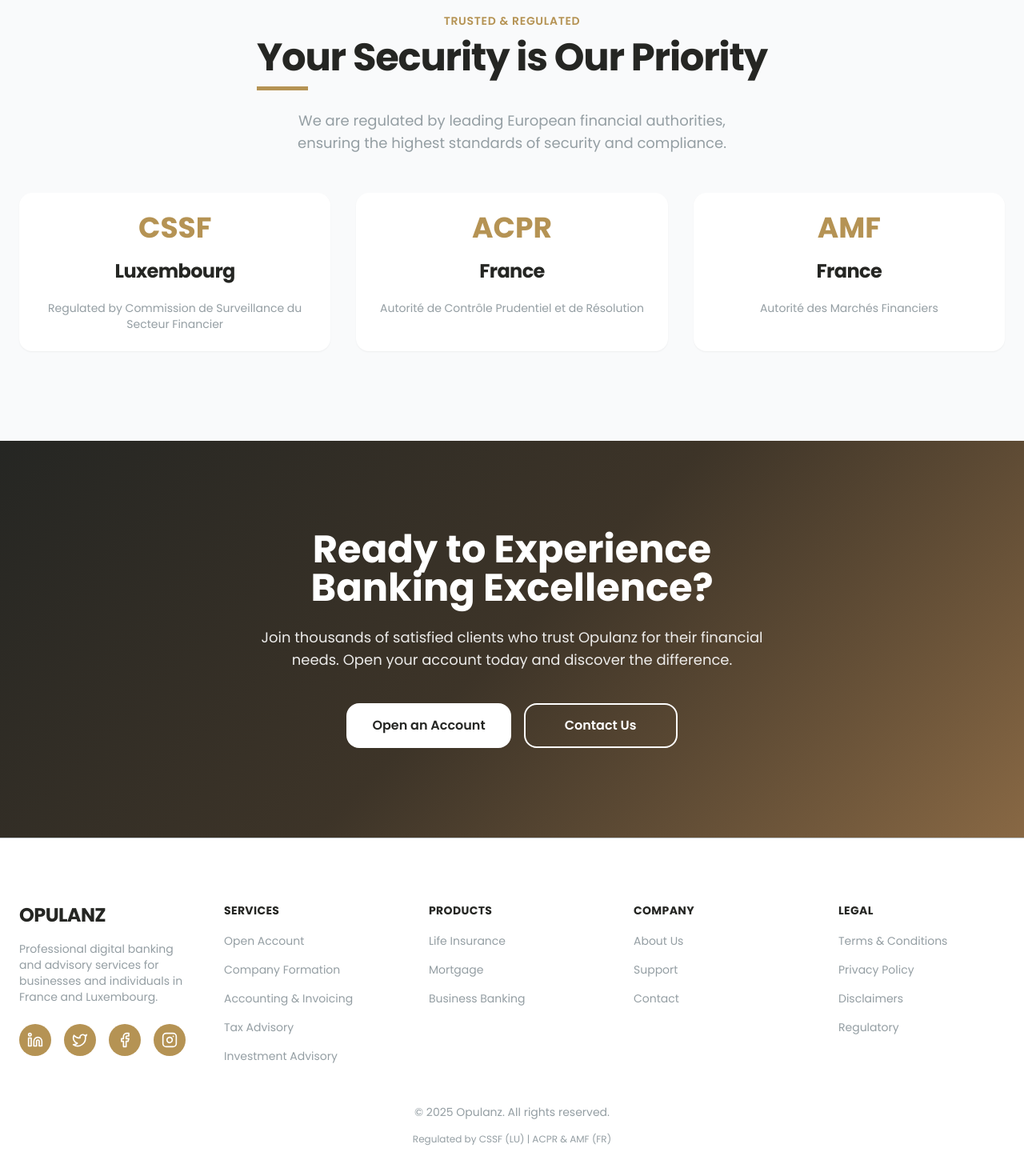
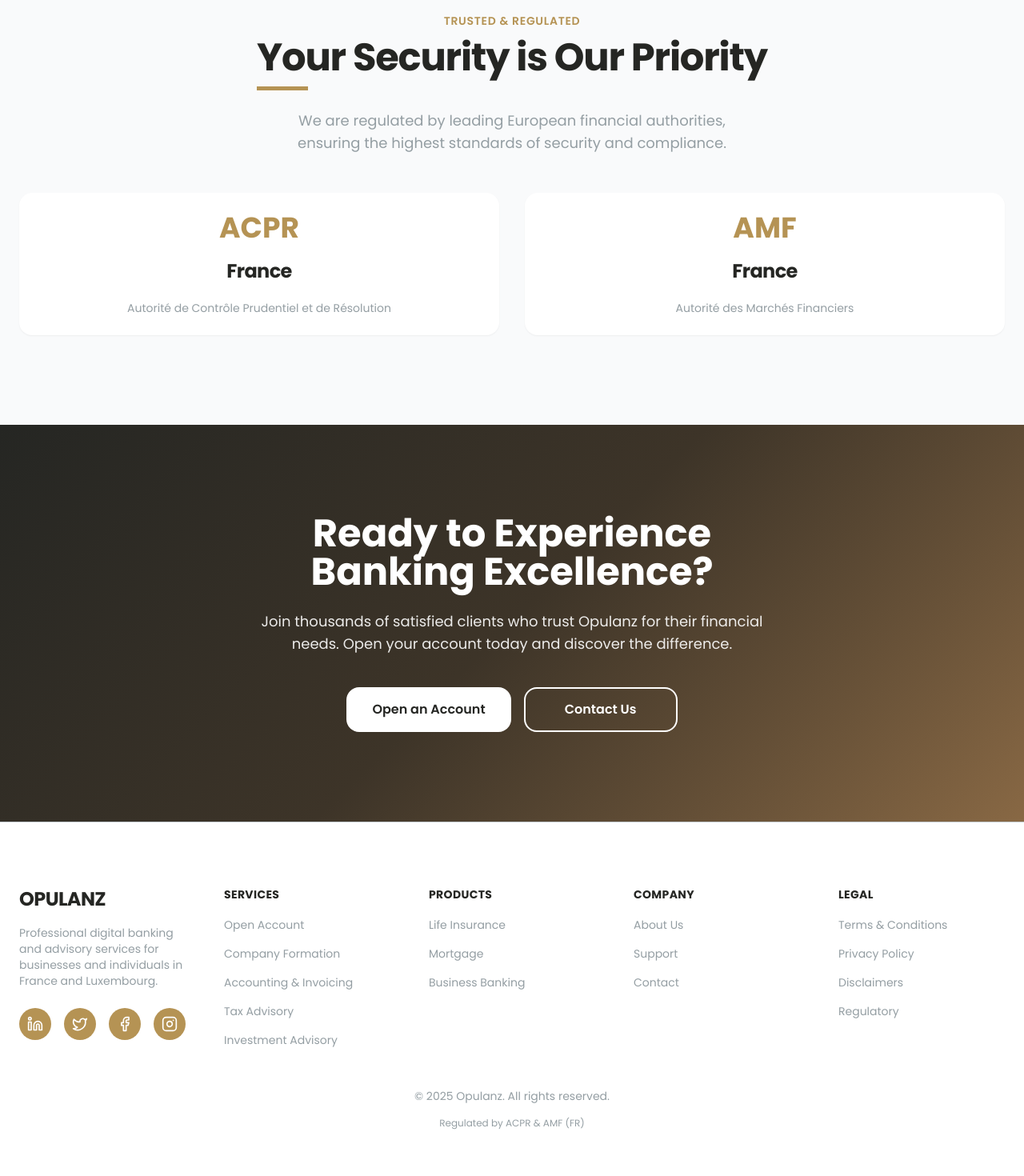
Before and after one commit to TAJKING10/opulanzbanking, a Next.js app: page /en/services in a window 1280 px wide. Shown: the part 3813-5283 px from the top of the page at 80% size. Built offline with nearby package versions, Linux system fonts and the light colour scheme.

Commit message:
And update on some pages

```diff
--- a/app/[locale]/page.tsx
+++ b/app/[locale]/page.tsx
@@ -91,16 +91,7 @@
             title={t('home.trust.description')}
             description={t('home.trust.summary')}
           />
-          <div className="grid gap-8 md:grid-cols-3">
-            <div className="card-hover group rounded-2xl border border-brand-grayLight/30 bg-white p-8 text-center shadow-sm transition-all duration-300">
-              <div className="mb-4 text-4xl font-bold text-brand-gold transition-transform duration-300 group-hover:scale-110">CSSF</div>
-              <h3 className="mb-2 text-lg font-bold text-brand-dark">
-                {t('home.regulatory.luxembourg')}
-              </h3>
-              <p className="text-sm text-brand-grayMed">
-                {t('home.regulatory.cssf')}
-              </p>
-            </div>
+          <div className="grid gap-8 md:grid-cols-2">
             <div className="card-hover group rounded-2xl border border-brand-grayLight/30 bg-white p-8 text-center shadow-sm transition-all duration-300">
               <div className="mb-4 text-4xl font-bold text-brand-gold transition-transform duration-300 group-hover:scale-110">
                 ACPR
--- a/app/[locale]/services/page.tsx
+++ b/app/[locale]/services/page.tsx
@@ -85,7 +85,7 @@
   ];
 
   const whyChooseUs = [
-    "Regulated by CSSF, ACPR, and AMF for your peace of mind",
+    "Regulated by ACPR and AMF for your peace of mind",
     "Over 25 years of combined expertise in financial services",
     "Personalized service from dedicated account managers",
     "Competitive rates and transparent fee structure",
@@ -199,16 +199,7 @@
             title="Your Security is Our Priority"
             description="We are regulated by leading European financial authorities, ensuring the highest standards of security and compliance."
           />
-          <div className="grid gap-8 md:grid-cols-3">
-            <Card className="border-none bg-white shadow-sm">
-              <CardHeader className="text-center">
-                <div className="mb-4 text-4xl font-bold text-brand-gold">CSSF</div>
-                <CardTitle>{t('home.regulatory.luxembourg')}</CardTitle>
-              </CardHeader>
-              <CardContent className="text-center">
-                <p className="text-sm text-brand-grayMed">{t('home.regulatory.cssf')}</p>
-              </CardContent>
-            </Card>
+          <div className="grid gap-8 md:grid-cols-2">
             <Card className="border-none bg-white shadow-sm">
               <CardHeader className="text-center">
                 <div className="mb-4 text-4xl font-bold text-brand-gold">ACPR</div>
--- a/messages/en.json
+++ b/messages/en.json
@@ -133,7 +133,7 @@
     }
   },
   "legal": {
-    "regulated": "Regulated by CSSF (LU) | ACPR & AMF (FR)",
+    "regulated": "Regulated by ACPR & AMF (FR)",
     "disclaimer": "Opulanz is a digital banking platform. Banking services provided by licensed partners.",
     "mifid": "Investment services subject to MiFID II regulations",
     "idd": "Insurance distribution subject to IDD requirements"
@@ -178,7 +178,7 @@
     },
     "description": "Professional digital banking and advisory services for businesses and individuals in France and Luxembourg.",
     "copyright": "© {year} Opulanz. All rights reserved.",
-    "regulated": "Regulated by CSSF (LU) | ACPR & AMF (FR)"
+    "regulated": "Regulated by ACPR & AMF (FR)"
   },
   "home": {
     "services": {
@@ -198,8 +198,6 @@
       "summary": "Opulanz operates under strict regulatory oversight to ensure your financial security."
     },
     "regulatory": {
-      "luxembourg": "Luxembourg",
-      "cssf": "Regulated by Commission de Surveillance du Secteur Financier",
       "france": "France",
       "acpr": "Autorité de Contrôle Prudentiel et de Résolution",
       "amf": "Autorité des Marchés Financiers"
@@ -427,8 +425,8 @@
       "mortgage": "Mortgage services are provided by licensed credit intermediaries. Subject to responsible lending requirements."
     },
     "LU": {
-      "banking": "Banking services are provided by partners licensed and regulated by CSSF (Commission de Surveillance du Secteur Financier).",
-      "investment": "Investment advisory services comply with Luxembourg law and MiFID II regulations. Subject to CSSF supervision.",
+      "banking": "Banking services are provided by licensed and regulated partners.",
+      "investment": "Investment advisory services comply with Luxembourg law and MiFID II regulations.",
       "insurance": "Life insurance products distributed in compliance with Luxembourg insurance law and IDD requirements.",
       "mortgage": "Mortgage services provided by regulated credit institutions in Luxembourg. Subject to consumer protection laws."
     }
--- a/messages/fr.json
+++ b/messages/fr.json
@@ -133,7 +133,7 @@
     }
   },
   "legal": {
-    "regulated": "Réglementé par CSSF (LU) | ACPR & AMF (FR)",
+    "regulated": "Réglementé par ACPR & AMF (FR)",
     "disclaimer": "Opulanz est une plateforme bancaire numérique. Services bancaires fournis par des partenaires agréés.",
     "mifid": "Services d'investissement soumis aux réglementations MiFID II",
     "idd": "Distribution d'assurance soumise aux exigences IDD"
@@ -178,7 +178,7 @@
     },
     "description": "Services bancaires et de conseil numériques professionnels pour les entreprises et les particuliers en France et au Luxembourg.",
     "copyright": "© {year} Opulanz. Tous droits réservés.",
-    "regulated": "Réglementé par CSSF (LU) | ACPR & AMF (FR)"
+    "regulated": "Réglementé par ACPR & AMF (FR)"
   },
   "home": {
     "services": {
@@ -198,8 +198,6 @@
       "summary": "Opulanz opère sous une surveillance réglementaire stricte pour assurer votre sécurité financière."
     },
     "regulatory": {
-      "luxembourg": "Luxembourg",
-      "cssf": "Réglementé par la Commission de Surveillance du Secteur Financier",
       "france": "France",
       "acpr": "Autorité de Contrôle Prudentiel et de Résolution",
       "amf": "Autorité des Marchés Financiers"
@@ -427,8 +425,8 @@
       "mortgage": "Les services hypothécaires sont fournis par des intermédiaires de crédit agréés. Soumis aux exigences de prêt responsable."
     },
     "LU": {
-      "banking": "Les services bancaires sont fournis par des partenaires agréés et réglementés par la CSSF (Commission de Surveillance du Secteur Financier).",
-      "investment": "Les services de conseil en investissement sont conformes à la législation luxembourgeoise et aux réglementations MiFID II. Sous la supervision de la CSSF.",
+      "banking": "Les services bancaires sont fournis par des partenaires agréés et réglementés.",
+      "investment": "Les services de conseil en investissement sont conformes à la législation luxembourgeoise et aux réglementations MiFID II.",
       "insurance": "Produits d'assurance-vie distribués conformément à la législation luxembourgeoise sur les assurances et aux exigences de la DDA.",
       "mortgage": "Services hypothécaires fournis par des établissements de crédit réglementés au Luxembourg. Soumis aux lois de protection des consommateurs."
     }
--- a/shared/components/compliance-banner.tsx
+++ b/shared/components/compliance-banner.tsx
@@ -25,9 +25,9 @@
   },
   LU: {
     banking:
-      "Banking services are provided by partners licensed and regulated by CSSF (Commission de Surveillance du Secteur Financier).",
+      "Banking services are provided by licensed and regulated partners.",
     investment:
-      "Investment advisory services comply with Luxembourg law and MiFID II regulations. Subject to CSSF supervision.",
+      "Investment advisory services comply with Luxembourg law and MiFID II regulations.",
     insurance:
       "Life insurance products distributed in compliance with Luxembourg insurance law and IDD requirements.",
     mortgage:
```
Also changed, not shown: public/images/opulanz-logo 22.png (added), public/images/opulanz-logo.png.
